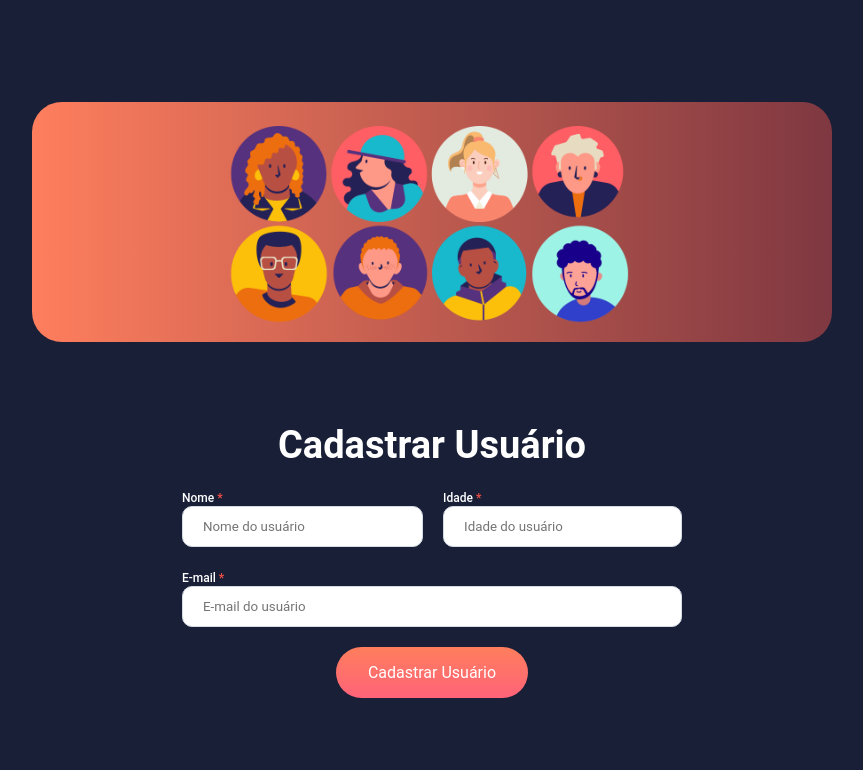
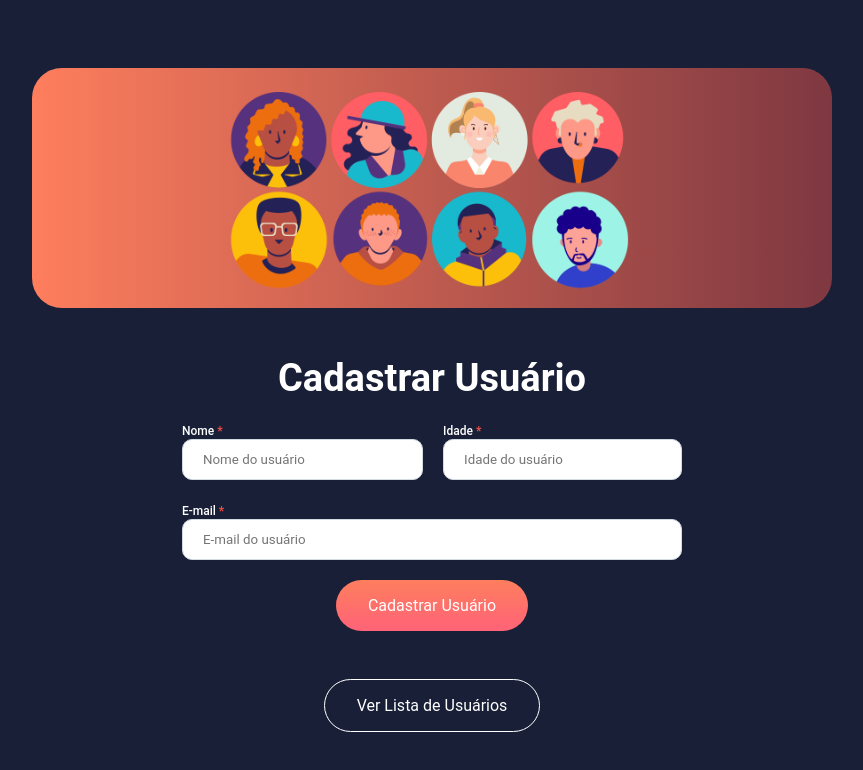
Before and after one commit to alvarodev12/cadastro-usuarios, a React app: page / in a window 1280 px wide. Shown: the top 770 px of the page, without its empty margins (208-1071 px from the left). Built offline with nearby package versions, Linux system fonts and the light colour scheme; the HTML template or start-up script is replaced by a standard one.

Commit message:
feat: install props aos componentes e mudança de rotas no react

```diff
--- a/src/components/Button/styles.js
+++ b/src/components/Button/styles.js
@@ -1,8 +1,11 @@
 import styled from "styled-components";
 
 export const Button = styled.button`
-  border: none;
-  background: linear-gradient(180deg, #fe7e5d 0%, #ff6378 100%);
+  border: ${(props) => (props.theme === "primary" ? "none" : "1px solid #FFF")};
+  background: ${(props) =>
+    props.theme === "primary"
+      ? "linear-gradient(180deg, #fe7e5d 0%, #ff6378 100%)"
+      : "transparent"};
   font-size: 16px;
   color: #fff;
   padding: 16px 32px;
--- a/src/pages/Home/index.jsx
+++ b/src/pages/Home/index.jsx
@@ -1,6 +1,7 @@
 import { useRef } from "react";
 import api from "../../services/api";
 import { Button } from "../../components/Button/styles";
+import { useNavigate } from "react-router-dom";
 
 import {
   Title,
@@ -17,14 +18,16 @@
   const inputAge = useRef();
   const inputEmail = useRef();
 
+  const navigate = useNavigate();
+
   async function registerNewUser() {
-    const data = await api.post("/usuarios", {
+    await api.post("/usuarios", {
       email: inputEmail.current.value,
       age: parseInt(inputAge.current.value),
       name: inputName.current.value,
     });
 
-    console.log(data);
+    navigate("/lista-de-usuarios");
   }
 
   return (
@@ -63,10 +66,14 @@
           />
         </div>
 
-        <Button type="button" onClick={registerNewUser}>
+        <Button type="button" onClick={registerNewUser} theme="primary">
           Cadastrar Usuário
         </Button>
       </Form>
+
+      <Button type="button" onClick={() => navigate("/lista-de-usuarios")}>
+        Ver Lista de Usuários
+      </Button>
     </Container>
   );
 }
```
Also changed, not shown: src/components/Button/index.jsx (+7 -2 lines).
